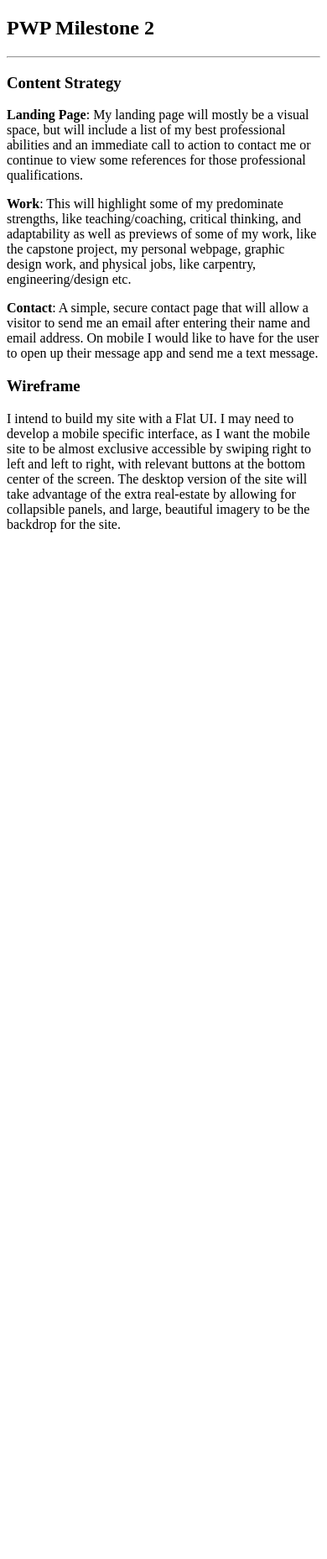
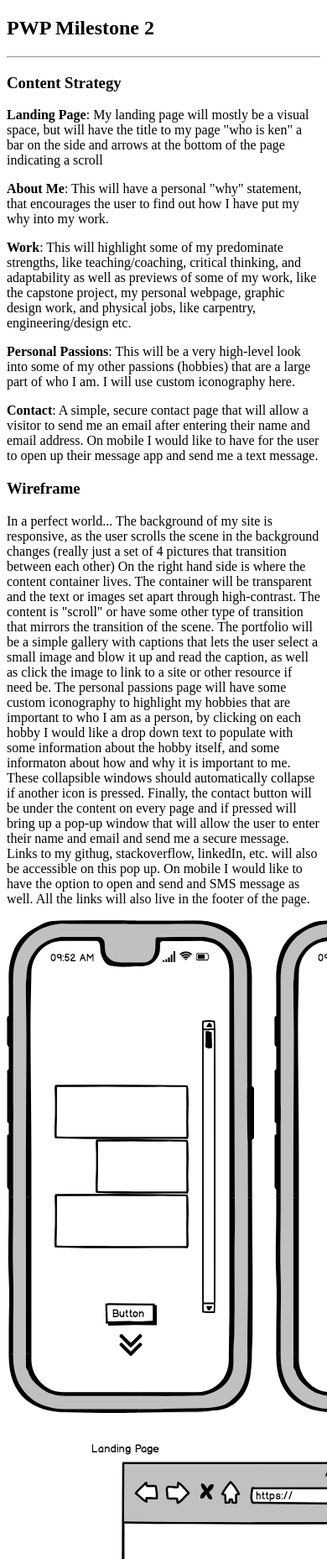
Before and after one commit to KKeyes1/personal-website-project, a PHP site: page /milestone-2.php in a window 390 px wide; the page is wider, and only the part inside the window is pictured. Shown: the top 1857 px of that part at 84% size. Before the commit the page ends 634 px from the top of that part, so only its background shows below. Run offline with PHP 8.4, Linux system fonts and the light colour scheme.

Commit message:
rewrote my content strategy based on updated wireframe. imported and linked mobile and web png

```diff
--- a/public_html/documentation/milestone-2.php
+++ b/public_html/documentation/milestone-2.php
@@ -9,11 +9,17 @@
 			<h2>PWP Milestone 2</h2>
 			<hr />
 			<h3>Content Strategy</h3>
-			<p><strong>Landing Page</strong>: My landing page will mostly be a visual space, but will include a list of my best professional abilities and an immediate call to action to contact me or continue to view some references for those professional qualifications.</p>
+			<p><strong>Landing Page</strong>: My landing page will mostly be a visual space, but will have the title to my page "who is ken" a bar on the side and arrows at the bottom of the page indicating a scroll</p>
+			<p><strong>About Me</strong>: This will have a personal "why" statement, that encourages the user to find out how I have put my why into my work.</p>
 			<p><strong>Work</strong>: This will highlight some of my predominate strengths, like teaching/coaching, critical thinking, and adaptability as well as previews of some of my work, like the capstone project, my personal webpage, graphic design work, and physical jobs, like carpentry, engineering/design etc.</p>
+			<p><strong>Personal Passions</strong>: This will be a very high-level look into some of my other passions (hobbies) that are a large part of who I am. I will use custom iconography here.</p>
 			<p><strong>Contact</strong>: A simple, secure contact page that will allow a visitor to send me an email after entering their name and email address. On mobile I would like to have for the user to open up their message app and send me a text message.</p>
 			<h3>Wireframe</h3>
-			<p>I intend to build my site with a Flat UI. I may need to develop a mobile specific interface, as I want the mobile site to be almost exclusive accessible by swiping right to left and left to right, with relevant buttons at the bottom center of the screen. The desktop version of the site will take advantage of the extra real-estate by allowing for collapsible panels, and large, beautiful imagery to be the backdrop for the site.</p>
+			<p>In a perfect world... The background of my site is responsive, as the user scrolls the scene in the background changes (really just a set of 4 pictures that transition between each other) On the right hand side is where the content container lives. The container will be transparent and the text or images set apart through high-contrast. The content is "scroll" or have some other type of transition that mirrors the transition of the scene. The portfolio will be a simple gallery with captions that lets the user select a small image and blow it up and read the caption, as well as click the image to link to a site or other resource if need be. The personal passions page will have some custom iconography to highlight my hobbies that are important to who I am as a person, by clicking on each hobby I would like a drop down text to populate with some information about the hobby itself, and some informaton about how and why it is important to me. These collapsible windows should automatically collapse if another icon is pressed. Finally, the contact button will be under the content on every page and if pressed will bring up a pop-up window that will allow the user to enter their name and email and send me a secure message. Links to my githug, stackoverflow, linkedIn, etc. will also be accessible on this pop up. On mobile I would like to have the option to open and send and SMS message as well. All the links will also live in the footer of the page.</p>
+		</div>
+		<div>
+			<img src="mobile.png" alt="my mobile wireframe">
+			<img src="web.png" alt="my web wireframe">
 		</div>
 	</body>
 </html>
```
Also changed, not shown: public_html/documentation/mobile.png (added), public_html/documentation/web.png (added).
